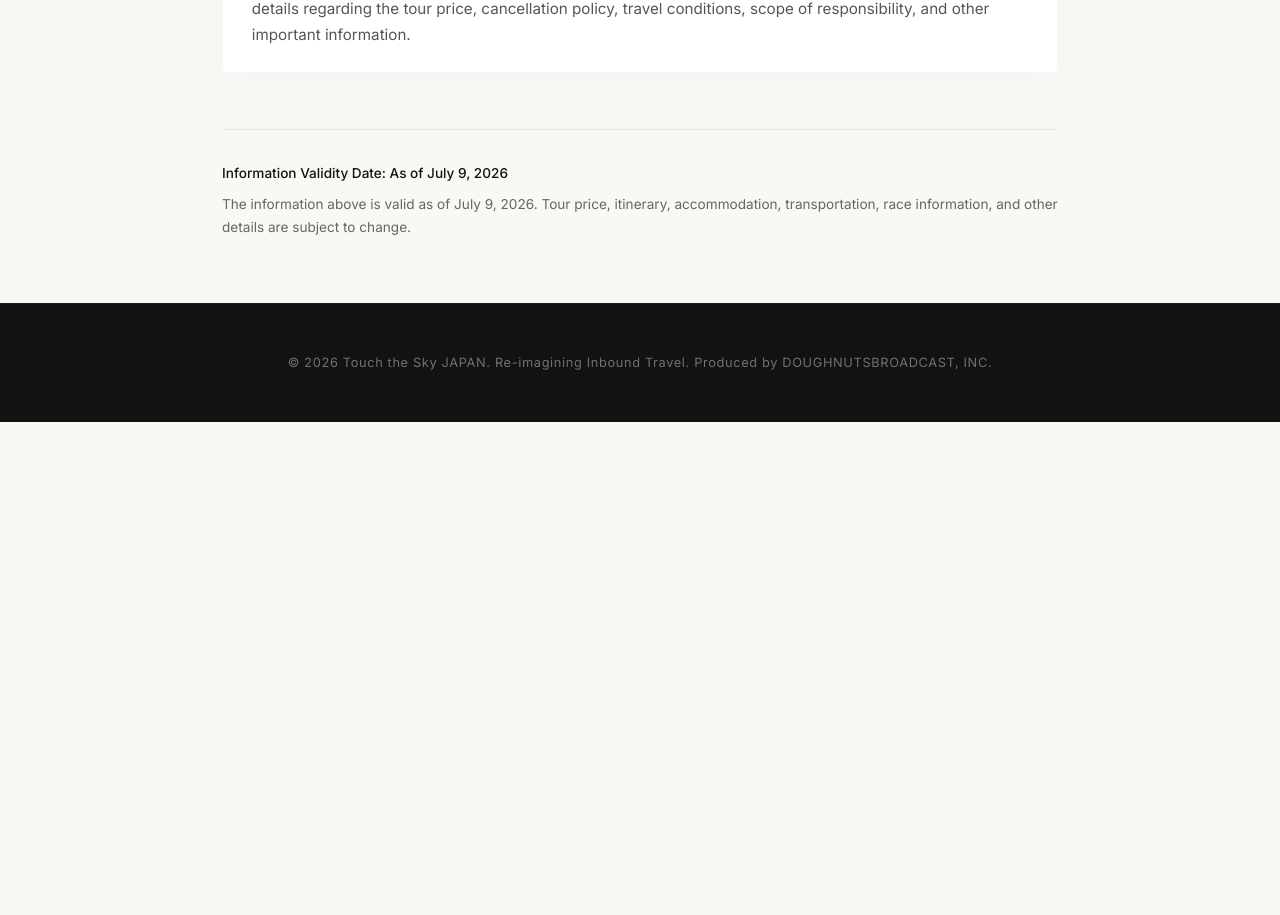
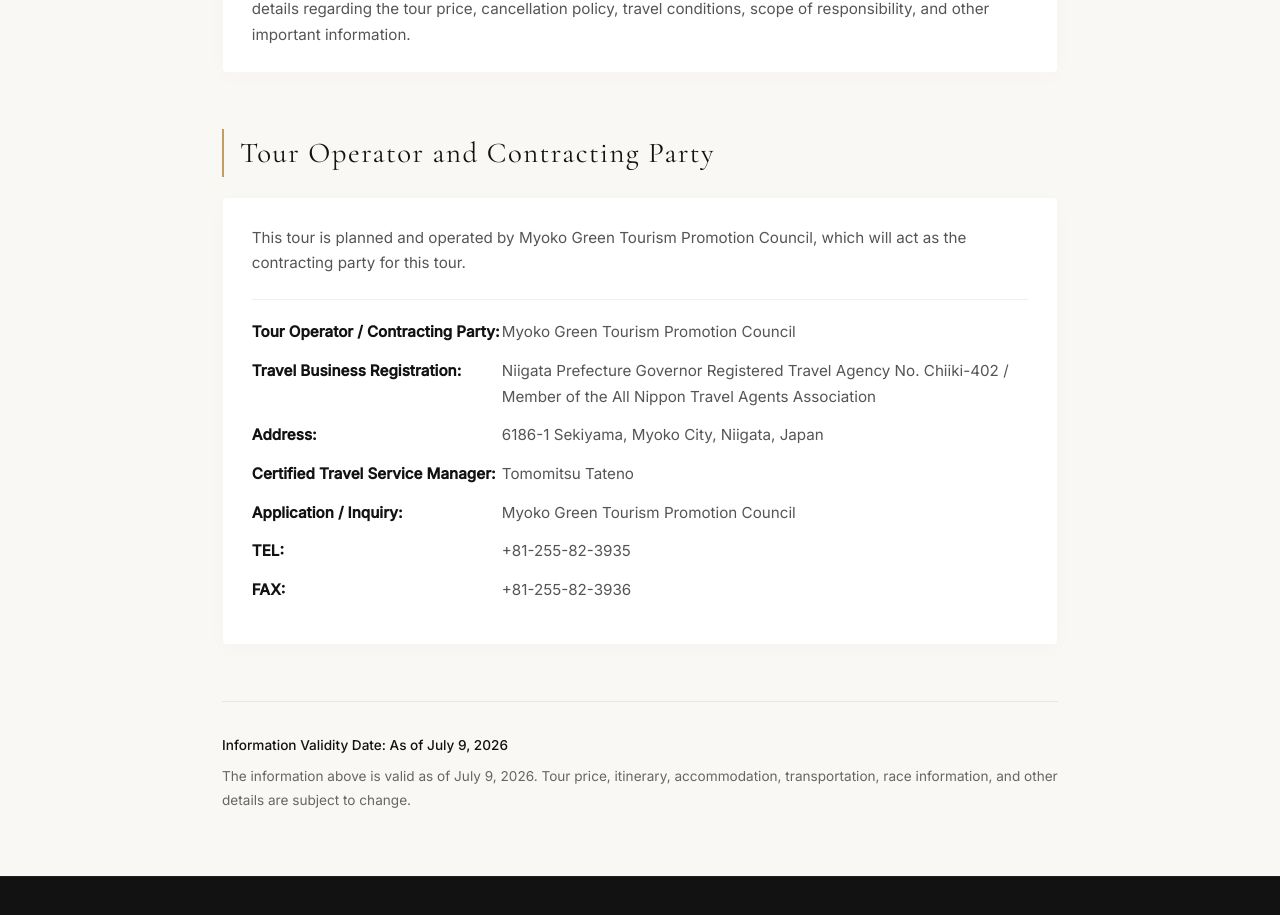
Before and after one commit to masudayasuhisa/touch-the-sky-japan, a Next.js app: page /myoko/02/travel-info in a window 1280 px wide. Shown: the part 2533-3448 px from the top of the page. Before the commit the page ends 2955 px from the top, so only its background shows below. Built offline with nearby package versions, Linux system fonts and the light colour scheme.

Commit message:
Add Tour Operator and Contracting Party section to travel-info page

```diff
--- a/app/globals.css
+++ b/app/globals.css
@@ -1181,3 +1181,28 @@
     background-color: var(--color-accent);
   }
 }
+
+/* Tour Operator details layout rules */
+.operator-row {
+  display: flex;
+  margin-bottom: 0.8rem;
+}
+.operator-label {
+  font-weight: 600;
+  color: #121212;
+  width: 250px;
+  flex-shrink: 0;
+}
+.operator-value {
+  color: #555;
+}
+@media (max-width: 768px) {
+  .operator-row {
+    flex-direction: column;
+    margin-bottom: 1rem;
+  }
+  .operator-label {
+    width: 100%;
+    margin-bottom: 0.25rem;
+  }
+}
--- a/app/myoko/02/travel-info/page.jsx
+++ b/app/myoko/02/travel-info/page.jsx
@@ -354,6 +354,67 @@
           </div>
         </section>
 
+        {/* Section 6: Tour Operator and Contracting Party */}
+        <section style={{ marginBottom: '3.5rem' }}>
+          <h2 style={{
+            fontFamily: 'var(--font-serif), serif',
+            fontSize: '1.8rem',
+            borderLeft: '2px solid #C39D63',
+            paddingLeft: '1rem',
+            marginBottom: '1.2rem',
+            color: '#121212',
+            fontWeight: 400
+          }}>
+            Tour Operator and Contracting Party
+          </h2>
+          <div style={{
+            backgroundColor: '#ffffff',
+            padding: '1.8rem',
+            borderRadius: '4px',
+            boxShadow: '0 4px 20px rgba(0, 0, 0, 0.02)',
+            border: '1px solid rgba(18, 26, 22, 0.04)',
+            fontSize: '0.95rem',
+            color: '#555'
+          }}>
+            <p style={{ margin: '0 0 1.5rem 0', lineHeight: '1.6' }}>
+              This tour is planned and operated by Myoko Green Tourism Promotion Council, which will act as the contracting party for this tour.
+            </p>
+            <div style={{
+              borderTop: '1px solid rgba(18, 26, 22, 0.06)',
+              paddingTop: '1.2rem'
+            }}>
+              <div className="operator-row">
+                <span className="operator-label">Tour Operator / Contracting Party:</span>
+                <span className="operator-value">Myoko Green Tourism Promotion Council</span>
+              </div>
+              <div className="operator-row">
+                <span className="operator-label">Travel Business Registration:</span>
+                <span className="operator-value">Niigata Prefecture Governor Registered Travel Agency No. Chiiki-402 / Member of the All Nippon Travel Agents Association</span>
+              </div>
+              <div className="operator-row">
+                <span className="operator-label">Address:</span>
+                <span className="operator-value">6186-1 Sekiyama, Myoko City, Niigata, Japan</span>
+              </div>
+              <div className="operator-row">
+                <span className="operator-label">Certified Travel Service Manager:</span>
+                <span className="operator-value">Tomomitsu Tateno</span>
+              </div>
+              <div className="operator-row">
+                <span className="operator-label">Application / Inquiry:</span>
+                <span className="operator-value">Myoko Green Tourism Promotion Council</span>
+              </div>
+              <div className="operator-row">
+                <span className="operator-label">TEL:</span>
+                <span className="operator-value">+81-255-82-3935</span>
+              </div>
+              <div className="operator-row">
+                <span className="operator-label">FAX:</span>
+                <span className="operator-value">+81-255-82-3936</span>
+              </div>
+            </div>
+          </div>
+        </section>
+
         {/* Section 6: Information Validity Date */}
         <section style={{
           borderTop: '1px solid rgba(18, 26, 22, 0.08)',
```
